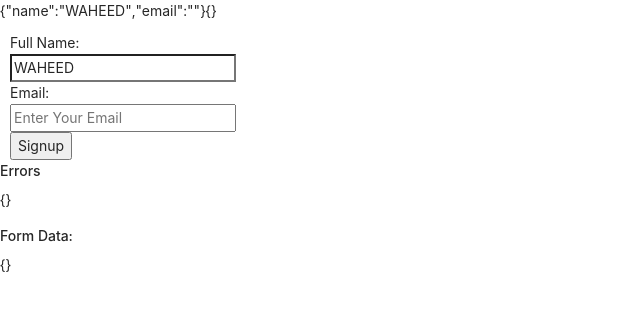
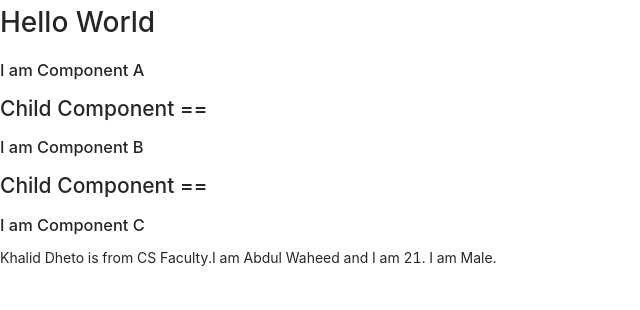
Before and after one commit to abdulwaheed-dev/reactjs-practice, a React (Create React App) app: page / in a window 1280 px wide. Shown: the top 310 px of the page, without its empty margins (0-640 px from the left). Built offline with nearby package versions, Linux system fonts and the light colour scheme.

Commit message:
useContextHook

```diff
--- a/src/App.js
+++ b/src/App.js
@@ -1,14 +1,26 @@
 import "antd/dist/antd.css";
+import ComponentA from "./ComponentA";
+import { StudentProvider } from "./UserContext";
+import { FacultyProvider } from "./FacultyContext";
 // import ClickCounter from "./ClickCounter";
 // import KeyPressCounter from "./KeyPressCounter";
 // import MouseHoverCounter from "./MouseHoverCounter";
-import SignupForm from "./SignupForm";
+//import SignupForm from "./SignupForm";
 //import TestingComponent from "./TestingComponent";
 
 function App() {
+  const user = { name: "Abdul Waheed", age: 21, gender: "Male" };
+  const name = "Khalid Dheto";
   return (
     <div>
-      <SignupForm />
+      <h1>Hello World</h1>
+      <StudentProvider value={user}>
+        <FacultyProvider value={name}>
+          <ComponentA />
+        </FacultyProvider>
+      </StudentProvider>
+      {/* <ComponentA /> */}
+      {/* <SignupForm /> */}
       {/* <TestingComponent />
       <ClickCounter />
       <MouseHoverCounter />
--- /dev/null
+++ b/src/ComponentC.js
@@ -0,0 +1,38 @@
+import FacultyContext, { FacultyConsumer } from "./FacultyContext";
+import StudentContext, { StudentConsumer } from "./UserContext";
+import { useContext } from "react";
+
+export default function ComponentC(props) {
+  const student = useContext(StudentContext);
+  const faculty = useContext(FacultyContext);
+  return (
+    <>
+      <h3>I am Component C</h3>
+      <span>{faculty} is from CS Faculty.</span>
+      <span>
+        I am {student.name} and I am {student.age}. I am {student.gender}.
+      </span>
+      {/* <StudentConsumer>
+        {(user) => {
+          return (
+            <>
+              <FacultyConsumer>
+                {(name) => {
+                  return (
+                    <>
+                      <span>I am {name} from CS Faculty.</span>
+                    </>
+                  );
+                }}
+              </FacultyConsumer>
+              <span>
+                I am {user.name}, I am {user.age} years old and I am{" "}
+                {user.gender}
+              </span>
+            </>
+          );
+        }}
+      </StudentConsumer> */}
+    </>
+  );
+}
--- /dev/null
+++ b/src/FacultyContext.js
@@ -0,0 +1,11 @@
+import React from "react";
+
+const FacultyContext = React.createContext();
+
+const FacultyProvider = FacultyContext.Provider;
+
+const FacultyConsumer = FacultyContext.Consumer;
+
+export { FacultyProvider, FacultyConsumer };
+
+export default FacultyContext;
--- /dev/null
+++ b/src/UserContext.js
@@ -0,0 +1,11 @@
+import React from "react";
+
+const StudentContext = React.createContext();
+
+const StudentProvider = StudentContext.Provider;
+
+const StudentConsumer = StudentContext.Consumer;
+
+export { StudentProvider, StudentConsumer };
+
+export default StudentContext;
```
